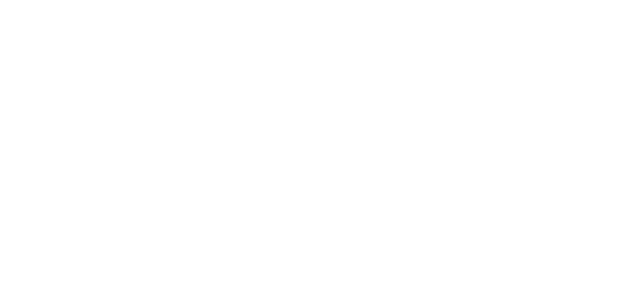
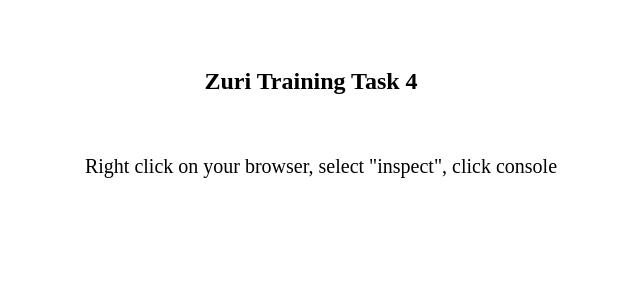
Before and after one commit to zemchuks/zuriTask4, a plain HTML site: page index.html in a window 1280 px wide. Shown: the whole page, without its empty margins (339-979 px from the left). Drawn offline with Linux system fonts and the light colour scheme.

Commit message:
add few changes

```diff
--- a/index.html
+++ b/index.html
@@ -3,9 +3,31 @@
     <meta charset="UTF-8">
     <meta http-equiv="X-UA-Compatible" content="IE=edge">
     <meta name="viewport" content="width=device-width, initial-scale=1.0">
-    <title>Document</title>
+    <title>Zuri FrontEnd training - Algos</title>
 </head>
+<style>
+.header {
+    position: relative;
+    left: 10;
+    display: block;
+    text-align: center;
+    align-items: center;
+    padding: 40px;
+    font-style: inherit;
+}
+.header p {
+    font-size: 20px;
+}
+</style>
 <body>
+
+    <div class="header">
+        <h2>Zuri Training Task 4</h2>
+
+        <p class="header">
+            Right click on your browser, select "inspect", click console
+        </p>
+    </div>
 
     <script src="/convertFarhToCelc.js"></script>
     <script src="/checkYuGiOh.js"></script>
```
Also changed, not shown: 1 other file.
